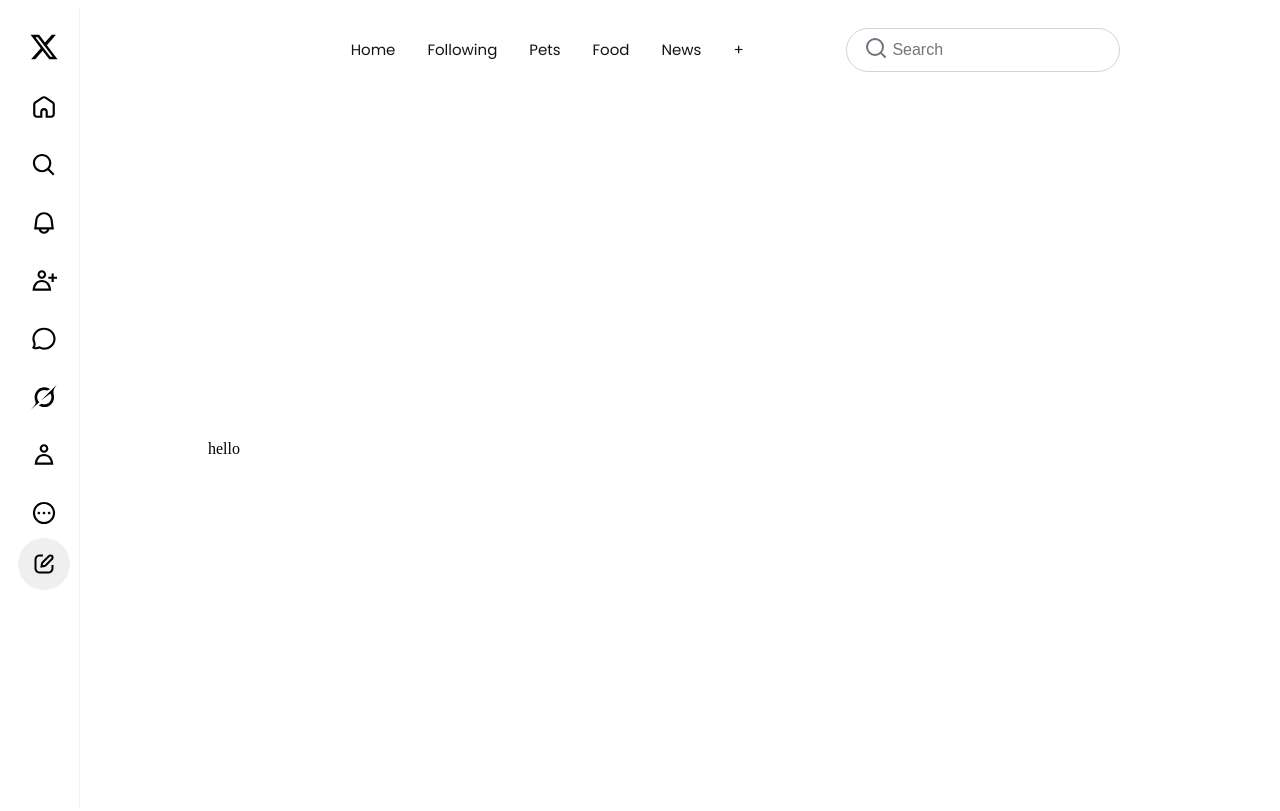
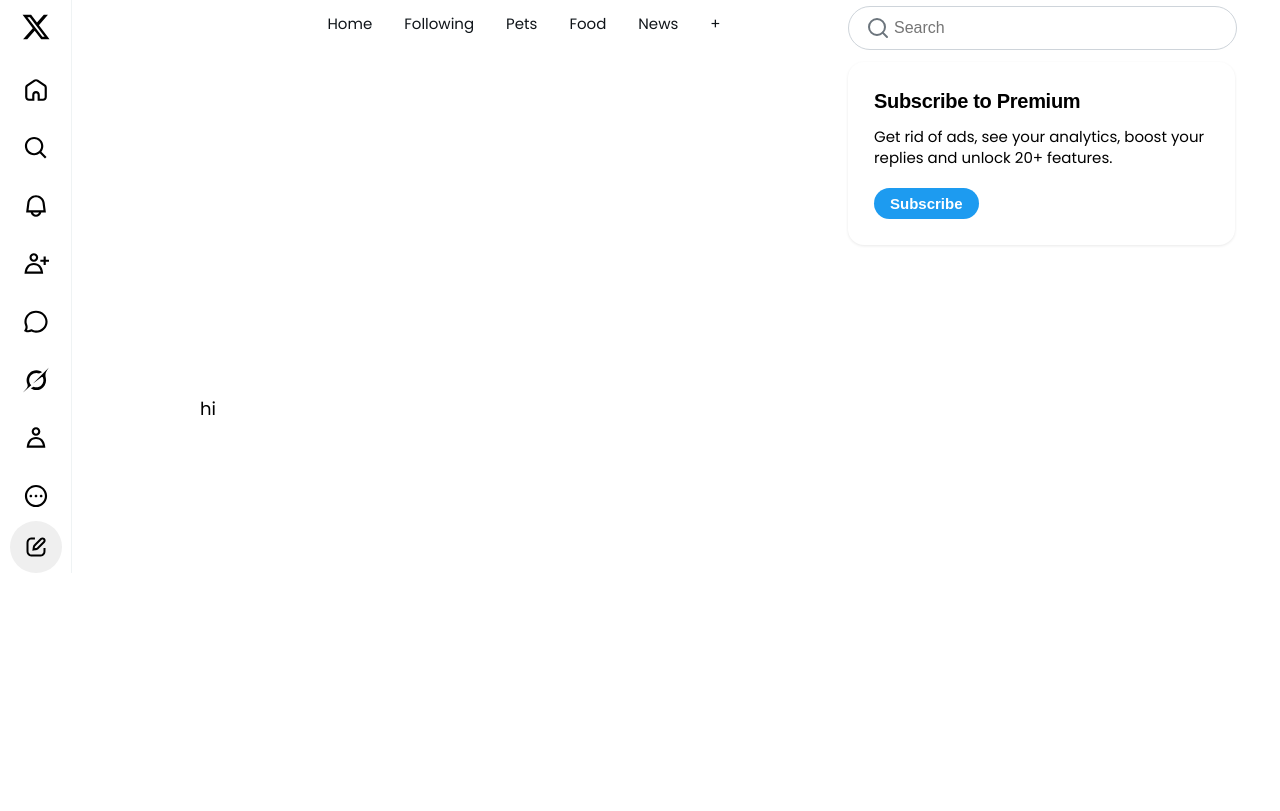
Before and after one commit to kishan-bhesaniya/X-clone, a plain HTML site: page index.html in a window 1280 px wide. Drawn offline with Linux system fonts and the light colour scheme.

Commit message:
Enhance CSS styles for layout and components; add premium subscription card to HTML

```diff
--- a/index.css
+++ b/index.css
@@ -1,14 +1,89 @@
+html {
+    -webkit-box-sizing: border-box;
+    -moz-box-sizing: border-box;
+    box-sizing: border-box;
+    scroll-behavior: smooth
+}
+
+html,
+body {
+    overflow-x: clip;
+}
+
+*,
+:after,
+:before {
+    -webkit-box-sizing: inherit;
+    -moz-box-sizing: inherit;
+    box-sizing: border-box;
+    padding: 0;
+    margin: 0;
+    scroll-behavior: smooth;
+}
+
+a,
+aside,
+body,
+del,
+div,
+dl,
+footer,
+header,
+li,
+main,
+ol,
 p,
-a {
-    font-family: 'Poppins';
-    font-size: 15px;
+section,
+span,
+ul {
+    padding: 0;
+    margin: 0;
+    text-shadow: none;
+    outline: 0;
+    box-shadow: none;
+    text-decoration: none;
+    list-style: none;
+}
+
+b,
+strong {
+    font-weight: 700;
+}
+
+body {
+    padding: 0;
+    margin: 0;
+    font-family: "Poppins", sans-serif;
+    font-style: normal;
+    font-weight: 400;
+    font-size: 18px;
+    line-height: 26px;
+    color: #000000;
+    overflow-x: clip;
+}
+
+a:hover,
+a:focus,
+a:active {
+    color: #FFFFFF;
+}
+
+h1,
+h2,
+h3,
+h4,
+h5,
+h6 {
+    font-weight: 400;
+    font-family: "Plus Jakarta Sans", sans-serif;
 }
 
 .main {
     display: grid;
     grid-template-columns: 200px 1fr;
 }
-.as-wraper{
+
+.as-wraper {
     display: grid;
     grid-template-columns: 1.5fr 1fr;
 }
@@ -23,7 +98,7 @@ a {
 }
 
 .header .nav-item a {
-    padding: 0 16px;
+    padding: 16px 16px;
     font-size: 15px;
     font-weight: 400;
     line-height: 100%;
@@ -44,9 +119,9 @@ a {
     position: absolute;
     width: 100%;
     height: 2px;
-    bottom: -19px;
+    bottom: -2px;
     left: 0;
-    background-color: blue;
+    background-color: rgb(29, 155, 240);
     transform: scaleX(0);
     transform-origin: bottom left;
     transition: transform 0.3s ease-out;
@@ -64,11 +139,9 @@ a {
 
 .left-sidebar {
     width: 72px;
-    height: 100vh;
     display: flex;
     flex-direction: column;
     align-items: center;
-    padding: 12px 0;
     box-sizing: border-box;
     font-family: sans-serif;
     border-right: 1px solid #eff3f4;
@@ -87,11 +160,9 @@ a {
 }
 
 .nav-item {
-    height: 50px;
     display: flex;
     align-items: center;
     justify-content: center;
-    border-radius: 1px;
     color: #0f1419;
     text-decoration: none;
     transition: background-color 0.2s;
@@ -159,10 +230,12 @@ a {
     display: flex;
     position: relative;
     display: inline-block;
-    margin-top: 20px;
+    width: 90%;
 }
 
 .search-container input {
+    margin-top: 6px;
+    width: 100%;
     padding: 12px 20px 12px 45px;
     font-size: 16px;
     border: 1px solid #ced4da;
@@ -171,11 +244,52 @@ a {
 }
 
 .search-icon {
+    display: flex;
     position: absolute;
     left: 18px;
-    top: 50%;
+    top: 55%;
     transform: translateY(-50%);
     color: #6c757d;
     font-size: 16px;
     pointer-events: none;
 }
+
+.premium-card {
+    margin-top: 12px;
+    background-color: rgb(255, 255, 255);
+    border: 2px solid rgb(255, 255, 255);
+    border-radius: 16px;
+    padding: 24px;
+    max-width: 387px;
+    box-shadow: 0 1px 3px rgba(0, 0, 0, 0.09);
+}
+
+.premium-card h2 {
+    font-size: 20px;
+    font-weight: 700;
+    margin: 0 0 12px 0;
+    letter-spacing: -0.3px;
+}
+
+.premium-card p {
+    font-size: 15px;
+    line-height: 1.4;
+    font-weight: 400;
+    margin: 0 0 20px 0;
+}
+
+.subscribe-btn {
+    background-color: #1d9bf0;
+    color: #ffffff;
+    font-size: 15px;
+    font-weight: 700;
+    border: none;
+    border-radius: 100px;
+    padding: 7px 16px;
+    cursor: pointer;
+    transition: background-color 0.2s ease, transform 0.1s ease;
+}
+
+.subscribe-btn:hover {
+    background-color: #1a8cd8;
+}
--- a/index.html
+++ b/index.html
@@ -13,7 +13,7 @@
     <link rel="stylesheet" href="index.css">
 
 </head>
-<!-- header -->
+
 <div class="main">
     <div class="left-sidebar">
         <div class="logo">
@@ -132,7 +132,7 @@
 
     </div>
     <div class="as-wraper">
-        <div>
+        <div class="main-content">
             <div class="header">
                 <!-- <button class="navbar-toggler" type="button" data-bs-toggle="collapse" data-bs-target="#navbarNav"
                 aria-controls="navbarNav" aria-expanded="false" aria-label="Toggle navigation">
@@ -172,6 +172,7 @@
                 </div>
             </div>
         </div>
+
         <div class="right-side">
             <div class="search-container">
                 <span class="search-icon">
@@ -184,11 +185,15 @@
                 </span>
                 <input type="text" placeholder="Search">
             </div>
+            <div class="premium-card">
+                <h2>Subscribe to Premium</h2>
+                <p>Get rid of ads, see your analytics, boost your replies and unlock 20+ features.</p>
+                <button class="subscribe-btn">Subscribe</button>
+            </div>
         </div>
-        <div class="contant">
-            hello
-        </div>
+
         <div>
+            hi
         </div>
     </div>
 </div>
```
